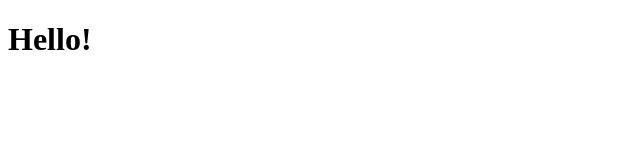
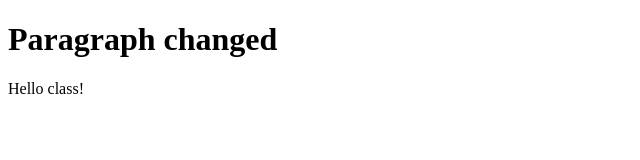
Before and after one commit to NikhilSamuel/12-3-2020-Labwork, a plain HTML site: page index.html in a window 1280 px wide. Shown: the whole page, without its empty margins (0-640 px from the left). Drawn offline with Linux system fonts and the light colour scheme.

Commit message:
second commit

```diff
--- a/index.html
+++ b/index.html
@@ -6,8 +6,12 @@
     <title>Document</title>
 </head>
 <body>
-    <h1>
-        Hello!
+    <h1 id="demo">
+        MY paragraph
     </h1>
+    <script>
+        document.write("Hello class!");
+        document.getElementById("demo").innerHTML="Paragraph changed";
+    </script>
 </body>
 </html>
```
